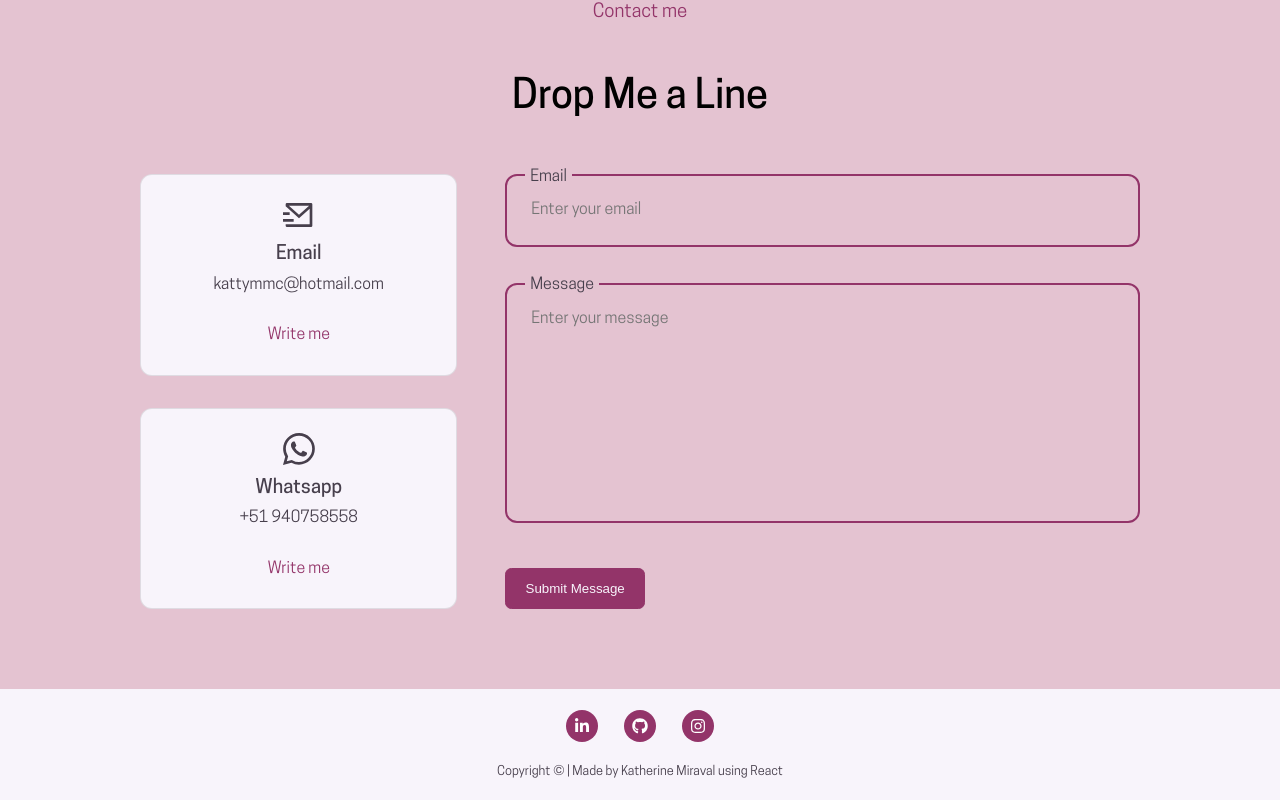
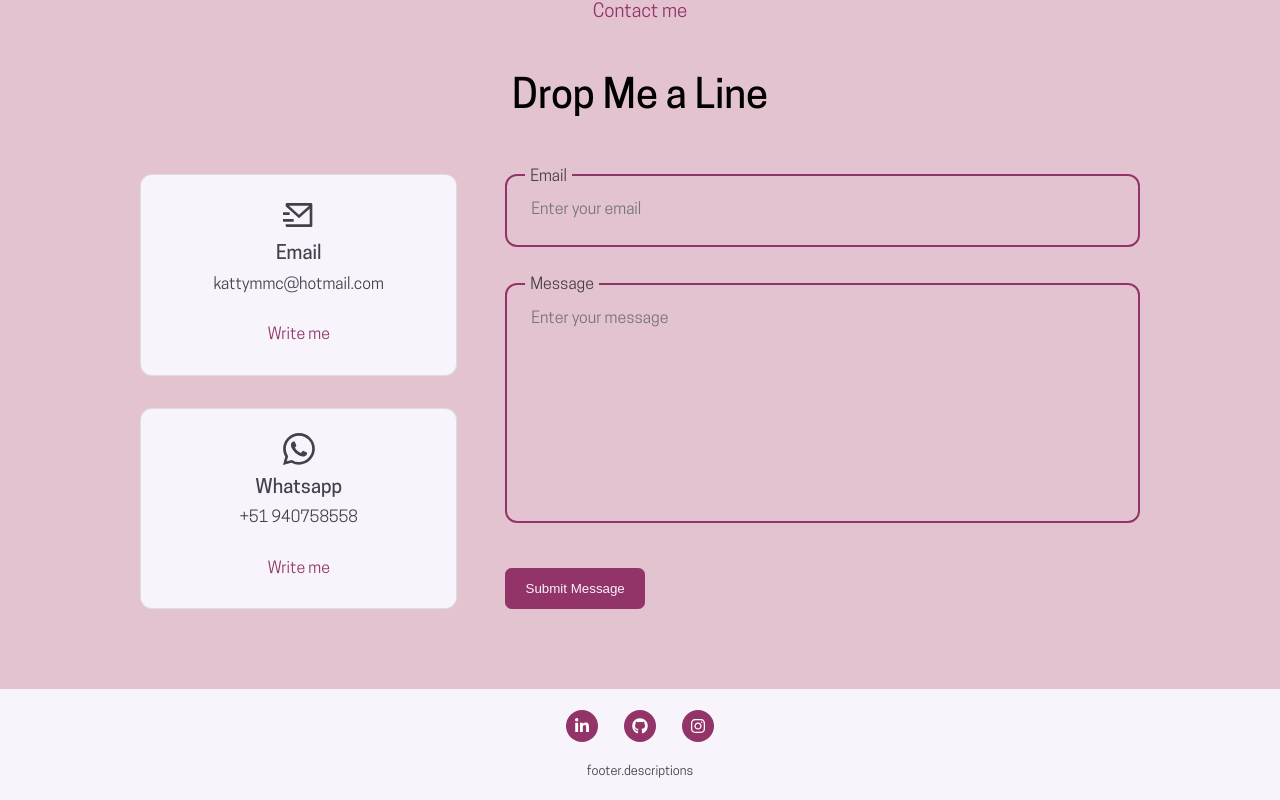
Before and after one commit to kattymmc/portfolio-react, a React (Create React App) app: page / in a window 1280 px wide. Shown: the part 5725-6525 px from the top of the page. Built offline with nearby package versions, Linux system fonts and the light colour scheme.

Commit message:
Multilanguage app using intl

```diff
--- a/src/App.jsx
+++ b/src/App.jsx
@@ -9,9 +9,7 @@ import Navbar from './components/navbar/Navbar';
 import { BrowserRouter } from 'react-router-dom';
 import { useEffect, useState, useContext } from 'react';
 import { PropagateLoader } from 'react-spinners';
-import { IntlProvider } from 'react-intl';
 import { langContext } from './context/langContext';
-import EnglishMessages from './lang/en-US.json';
 
 
 function App() {
--- a/src/components/footer/Footer.jsx
+++ b/src/components/footer/Footer.jsx
@@ -12,7 +12,7 @@ function Footer() {
         <a href="https://www.instagram.com/kattymmc/" target='_blank' rel="noreferrer"><FaInstagram /></a>
       </div>
       <div className='footer-text'>
-        <FormattedMessage id='footer.description' />
+        <FormattedMessage id='footer.descriptions' />
       </div>
     </div>
   )
```
